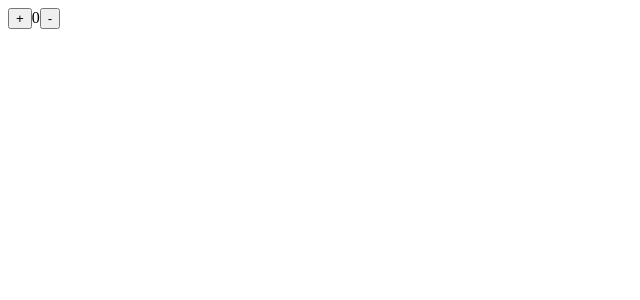
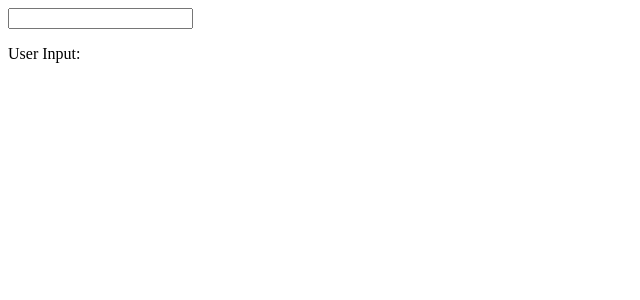
Before and after one commit to shardulss16/React30, a React (Create React App) app: page / in a window 1280 px wide. Shown: the top 300 px of the page, without its empty margins (0-640 px from the left). Built offline with nearby package versions, Linux system fonts and the light colour scheme.

Commit message:
show user input

```diff
--- a/src/App.js
+++ b/src/App.js
@@ -1,10 +1,14 @@
 import React from 'react'
 // import One from './One'
-import Counter from './Counter'
+// import Counter from './Counter'
+import ShowUserInput from './ShowUserInput'
+
+
 function App() {
   return (
     // <One />
-    <Counter/>
+    // <Counter/>
+    <ShowUserInput/>
   )
 }
 
--- /dev/null
+++ b/src/ShowUserInput.js
@@ -0,0 +1,12 @@
+import React, { useState } from 'react'
+
+export default function ShowUserInput() {
+
+    const [input, setInput] = useState('');
+  return (
+    <div>
+        <input type="text" value ={input} onChange={(e) => setInput(e.target.value)}/>
+        <p>User Input: {input} </p>
+    </div>
+  )
+}
```
